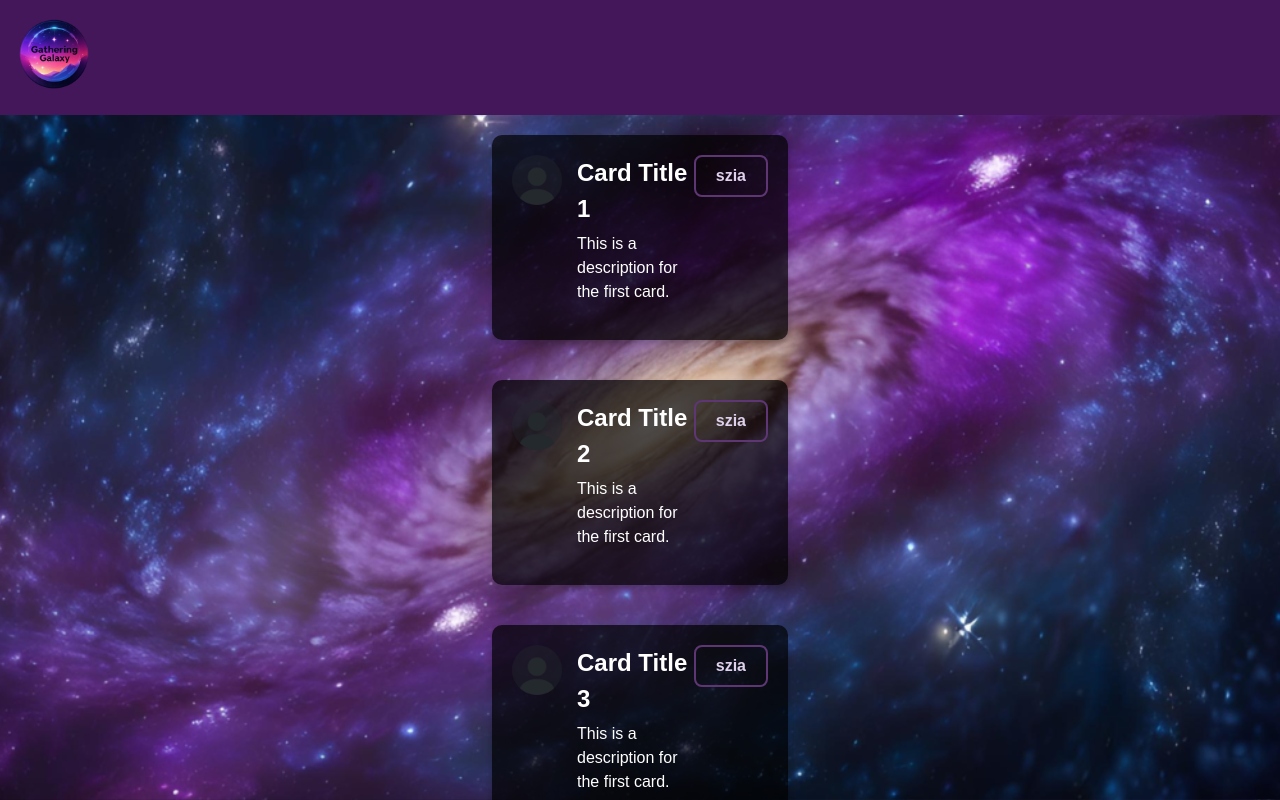
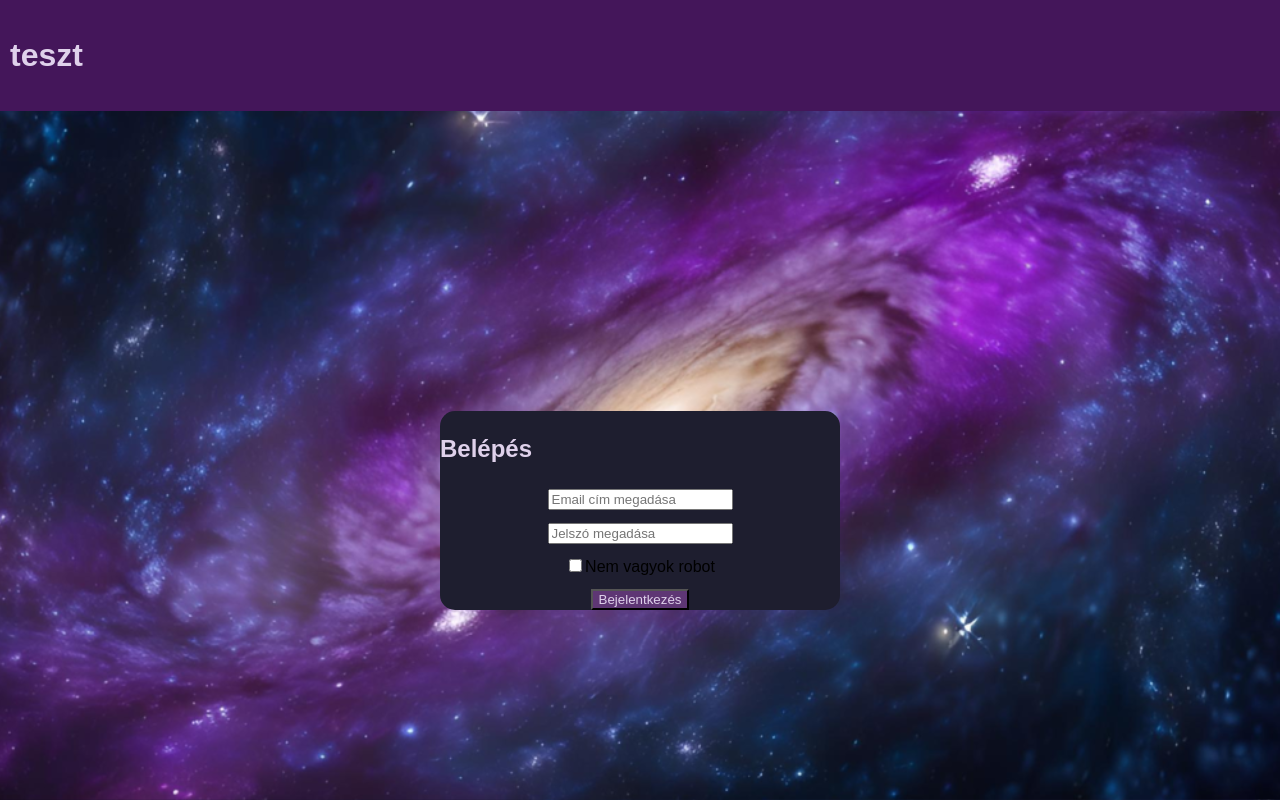
Before and after one commit to lenartaron/szakdoga, a Vue app: page /regin in a window 1280 px wide. Shown: the top 800 px of the page. Built offline with nearby package versions, Linux system fonts and the light colour scheme.

Commit message:
Router importalva

```diff
--- a/package.json
+++ b/package.json
@@ -11,7 +11,8 @@
   "dependencies": {
     "bootstrap": "^5.3.3",
     "pinia": "^2.3.1",
-    "vue": "^3.5.13"
+    "vue": "^3.5.13",
+    "vue-router": "^4.5.0"
   },
   "devDependencies": {
     "@vitejs/plugin-vue": "^5.2.1",
--- a/src/App.vue
+++ b/src/App.vue
@@ -1,17 +1,16 @@
 <script setup>
-import EventCard from "./components/EventCard.vue";
 
 </script>
 <template>
-  <div class="page-wrapper">
     <header>
-      <img src="/src/assets/logo.png" class="logo">
+      <h1>teszt</h1>
     </header>
-      <EventCard />
+    <main>
+      <router-view />
+    </main>
     <footer>
       <p>Copyright &copy;</p>
     </footer>
-  </div>
 </template>
 <style scoped>
 
--- /dev/null
+++ b/src/components/Regin.vue
@@ -0,0 +1,53 @@
+<script setup>
+
+
+</script>
+
+<template>
+  <div class="container-center">
+    <div class="card p-4 shadow-lg">
+      <h2 class="text-center">Belépés</h2>
+      <form>
+        <div class="mb-3">
+          <input type="email" class="form-control bg-dark text-white" id="loginEmail" placeholder="Email cím megadása" />
+        </div>
+        <div class="mb-3">
+          <input type="password" class="form-control bg-dark text-white" id="loginPassword" placeholder="Jelszó megadása" />
+        </div>
+        <div class="form-check mb-3">
+          <input class="form-check-input checkbox" type="checkbox" id="notrobot" />
+          <label class="form-check-label text-white" for="notrobot">Nem vagyok robot</label>
+        </div>
+        <button type="submit" class="btn btn-primary w-100">Bejelentkezés</button>
+      </form>
+    </div>
+  </div>
+</template>
+
+<style scoped>
+form, .container-center{
+  display: flex;
+  flex-direction: column;
+  align-items: center;
+}
+.checkbox {
+  padding: 0px;
+}
+form {
+  gap: 10px;
+}
+
+.card {
+  max-width: 400px;
+  width: 100%;
+  background-color: #1e1e2f;
+  border-radius: 15px;
+}
+
+.container-center {
+  justify-content: center;
+  height: 100vh;
+  background-size: cover;
+  background-position: center;
+}
+</style>
--- a/src/main.js
+++ b/src/main.js
@@ -2,9 +2,11 @@ import { createApp } from 'vue'
 import { createPinia } from 'pinia'
 import './style.css'
 import App from './App.vue'
+import router from "./router"
 
 const app = createApp(App);
 const pinia = createPinia();
 
 app.use(pinia);
+app.use(router)
 app.mount("#app")
```
Also changed, not shown: src/router/index.js (added, +25 -0 lines), 1 other file (tests, documents, lock files or other folders).
